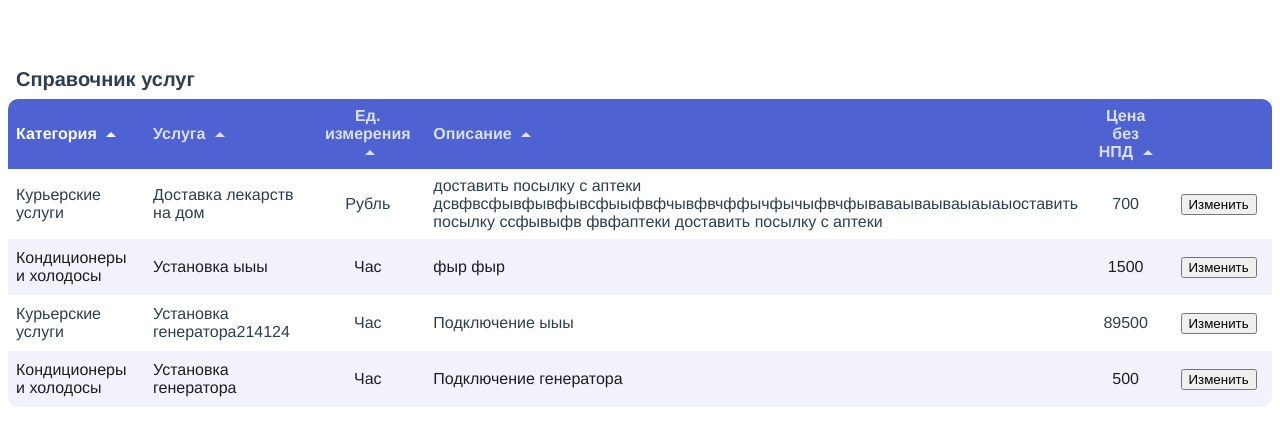
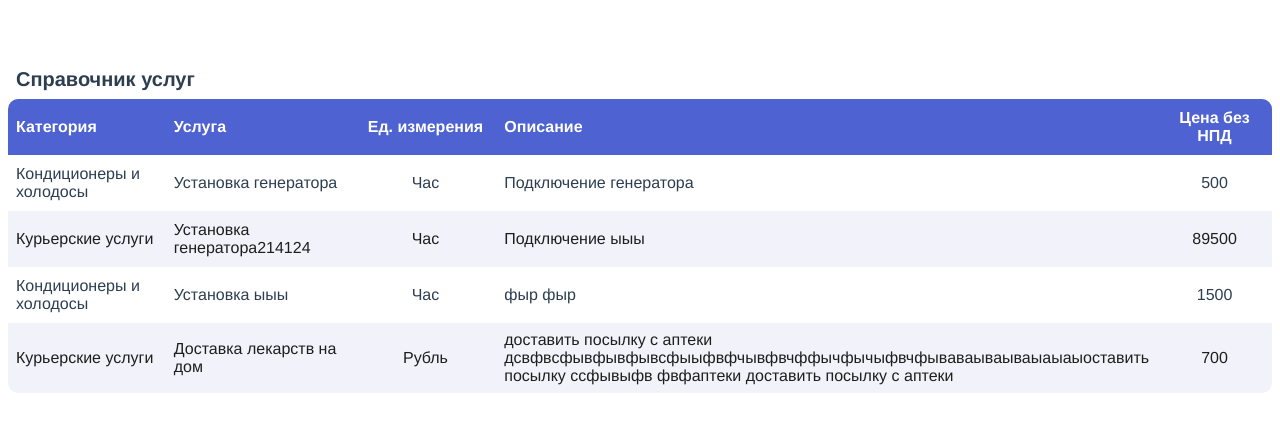
Before and after one commit to MishaNagibin/ui-kit, a Vue app: page / in a window 1280 px wide. Shown: the top 446 px of the page. Built offline with nearby package versions, Linux system fonts and the light colour scheme.

Commit message:
доработки Table

```diff
--- a/src/App.vue
+++ b/src/App.vue
@@ -4,16 +4,15 @@
             :columns="columns"
             :items="preparedServices"
             is-full-width
-            need-sorted
             border-radius="10px"
             title="Справочник услуг"
             titlePosition="left"
             titleSize="20px"
-        >
-            <template slot="custom">
-                <button @click="e => check(e)">Изменить</button>
-            </template>
-        </cTable>
+            isSelectingRow
+            selectingRowTooltip="Выбрать"
+            selectingRowDataTooltip="Выбрать 2"
+            @select="selectRow"
+        />
     </div>
 </template>
 
@@ -68,6 +67,9 @@ export default Vue.extend({
         check(e: PointerEvent) {
             const index = Number((e.target as HTMLElement).parentElement?.dataset.index ?? 0)
             console.log(this.preparedServices[index])
+        },
+        selectRow(item: any) {
+            console.log(item, 888)
         },
     },
 })
--- a/src/components/Table.vue
+++ b/src/components/Table.vue
@@ -34,6 +34,11 @@
         <tr
             v-for="(entry, index) in preparedItems"
             :key="`entry-${index}`"
+            :style="{ '--hoverBackground': selectingRowHoverBackground }"
+            :class="{ selecting: isSelectingRow }"
+            :data-tooltip="isSelectingRow !== undefined && selectingRowDataTooltip !== undefined ? selectingRowDataTooltip : undefined"
+            :title="isSelectingRow !== undefined && selectingRowDataTooltip === undefined && selectingRowTooltip !== undefined ? selectingRowTooltip : undefined"
+            @click="selectRow(entry)"
         >
             <td
                 v-for="(c, i) in filteredColumns"
@@ -120,6 +125,20 @@ export default Vue.extend({
             type: String,
             default: "#1e1e1e",
         },
+        isSelectingRow: {
+            type: Boolean,
+            default: false,
+        },
+        selectingRowDataTooltip: {
+            type: String,
+        },
+        selectingRowTooltip: {
+            type: String,
+        },
+        selectingRowHoverBackground: {
+            type: String,
+            default: "#5167e231",
+        },
     },
     data() {
         const sortOrders = {} as { [key: string]: number }
@@ -168,6 +187,11 @@ export default Vue.extend({
             if (this.needSorted) {
                 this.sortKey = key
                 this.sortOrders[key] = this.sortOrders[key] * -1
+            }
+        },
+        selectRow(item: any) {
+            if (this.isSelectingRow) {
+                this.$emit("select", item)
             }
         },
     },
@@ -270,6 +294,18 @@ export default Vue.extend({
             padding: 8px;
             height: 40px;
         }
+
+        &:not(.header) {
+            transition: 0.3s;
+            $hoverBackground: var(--hoverBackground);
+
+            &.selecting {
+                &:hover {
+                    cursor: pointer;
+                    background-color: $hoverBackground;
+                }
+            }
+        }
     }
 }
 </style>
```
Also changed, not shown: 8 other files (tests, documents, lock files or other folders).
